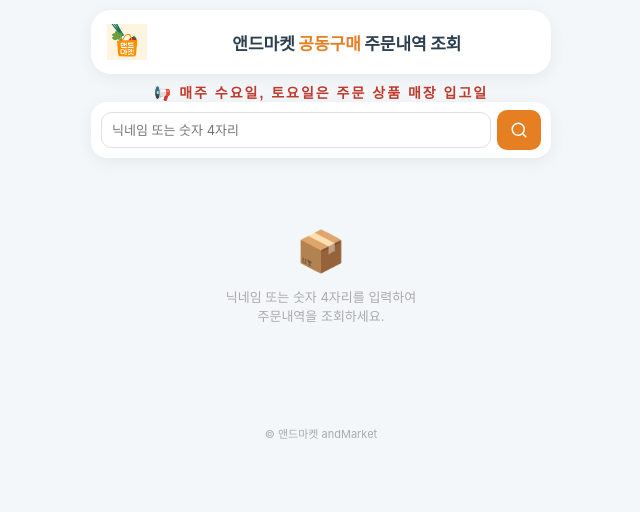
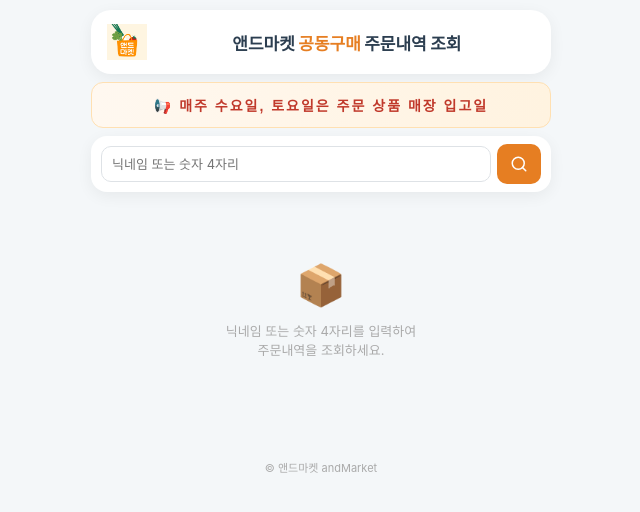
Before and after one commit to JeongDeogAN/andmarket-customer, a Next.js app: page / in a window 1280 px wide. Shown: the top 512 px of the page, without its empty margins (319-959 px from the left). Built offline with nearby package versions, Linux system fonts and the light colour scheme.

Commit message:
배너 고딕체 세미볼드 수정

```diff
--- a/src/app/page.tsx
+++ b/src/app/page.tsx
@@ -131,9 +131,11 @@
         </header>
 
         {/* 안내 배너 */}
+        <div style={{ background: 'linear-gradient(to right, #fff8f0, #fff3e0)', borderRadius: '12px', padding: '12px', marginBottom: '8px', border: '1px solid #ffe0b2' }}>
           <p style={{ fontSize: '14px', fontWeight: 600, fontFamily: '"Malgun Gothic", "맑은 고딕", "Apple SD Gothic Neo", sans-serif', color: '#c0392b', textAlign: 'center', margin: 0, letterSpacing: '2px' }}>
             📢 매주 수요일, 토요일은 주문 상품 매장 입고일
           </p>
+        </div>
 
         {/* 검색창 */}
         <div style={{ background: 'white', borderRadius: '16px', padding: '8px 10px', marginBottom: '8px', boxShadow: '0 4px 16px rgba(0,0,0,0.06)', display: 'flex', gap: '6px', alignItems: 'center', overflow: 'hidden' }}>
```
